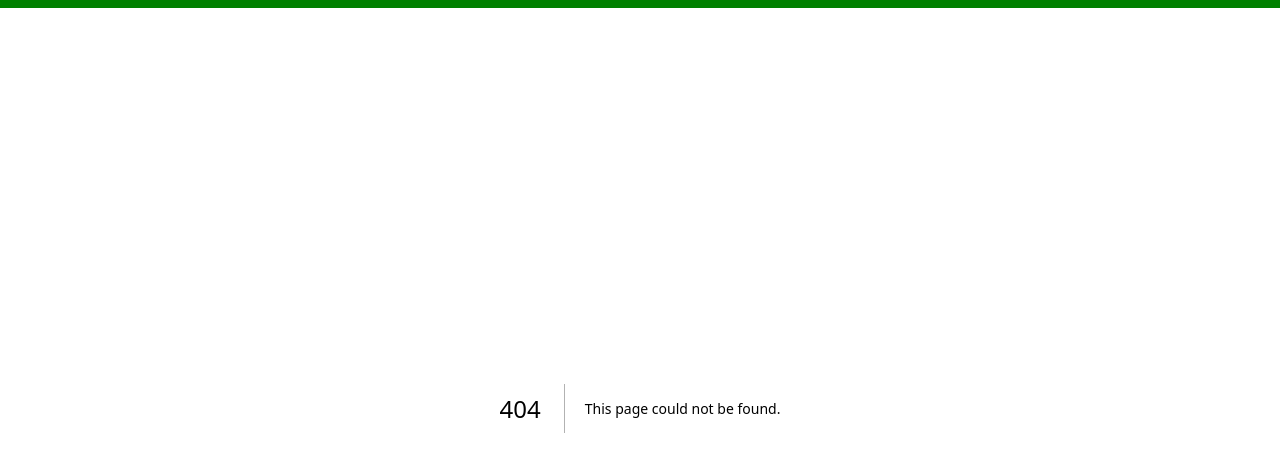
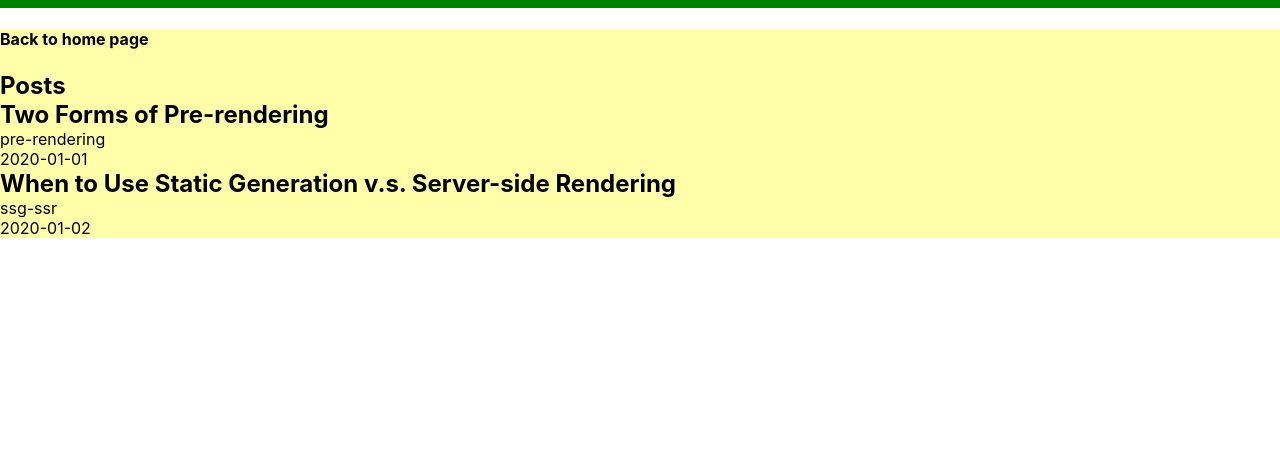
Before and after one commit to tshrv/nextjs-blog, a Next.js app: page /posts in a window 1280 px wide. Before the commit this address had no page. Shown: the top 472 px of the page. Built offline with nearby package versions, Linux system fonts and the light colour scheme.

Commit message:
posts list

```diff
--- a/components/navigation.jsx
+++ b/components/navigation.jsx
@@ -6,7 +6,7 @@
             <li><Link href='/'>Home</Link></li>
             <li><Link href='/about'>About me</Link></li>
             <li><Link href='/about/work'>Work Experience</Link></li>
-            <li><Link href='/blog'>Blog</Link></li>
+            <li><Link href='/posts'>Posts</Link></li>
         </ul>
     </nav>
 }
--- /dev/null
+++ b/lib/posts.js
@@ -0,0 +1,28 @@
+import fs from 'fs'
+import path from 'path'
+import matter from 'gray-matter'
+
+const postsDirectory = path.join(process.cwd(), 'posts')
+
+export function getPosts() {
+    const fileNames = fs.readdirSync(postsDirectory)
+    const postsData = fileNames.map((fileName) => {
+        const id = fileName.replace(/\.md$/, '')
+        const filePath = path.join(postsDirectory, fileName)
+        const fileContents = fs.readFileSync(filePath, 'utf-8')
+        const matterResult = matter(fileContents)
+
+        let postData = {
+            id,
+            ...matterResult.data
+        }
+        return postData
+
+    })
+    const sortedPostsData = postsData.sort((a, b) => {
+        if (a.date > b.date) return 1
+        else return -1
+    })
+    console.log(sortedPostsData)
+    return sortedPostsData
+}
--- a/package.json
+++ b/package.json
@@ -6,6 +6,8 @@
     "start": "next start"
   },
   "dependencies": {
+    "fs": "^0.0.1-security",
+    "gray-matter": "^4.0.3",
     "next": "latest",
     "react": "18.2.0",
     "react-dom": "18.2.0"
--- /dev/null
+++ b/pages/posts/index.jsx
@@ -0,0 +1,24 @@
+import Layout from "../../components/layout"
+import { getPosts } from "../../lib/posts"
+
+export default function PostList({posts}) {
+    console.log(posts)
+    return <Layout>
+        <section>
+            <h1>Posts</h1>
+            {posts.map((post) =>
+                <div key={post.id}>
+                    <h2>{post.title}</h2>
+                    <p>{post.id}</p>
+                    <p>{post.date}</p>
+                </div>
+            )}
+        </section>
+    </Layout>
+
+}
+
+export function getStaticProps(){
+    let posts = getPosts()
+    return {props: {posts,}}
+}
--- /dev/null
+++ b/posts/pre-rendering.md
@@ -0,0 +1,11 @@
+---
+title: 'Two Forms of Pre-rendering'
+date: '2020-01-01'
+---
+
+Next.js has two forms of pre-rendering: **Static Generation** and **Server-side Rendering**. The difference is in **when** it generates the HTML for a page.
+
+- **Static Generation** is the pre-rendering method that generates the HTML at **build time**. The pre-rendered HTML is then _reused_ on each request.
+- **Server-side Rendering** is the pre-rendering method that generates the HTML on **each request**.
+
+Importantly, Next.js lets you **choose** which pre-rendering form to use for each page. You can create a "hybrid" Next.js app by using Static Generation for most pages and using Server-side Rendering for others.
--- /dev/null
+++ b/posts/ssg-ssr.md
@@ -0,0 +1,19 @@
+---
+title: 'When to Use Static Generation v.s. Server-side Rendering'
+date: '2020-01-02'
+---
+
+We recommend using **Static Generation** (with and without data) whenever possible because your page can be built once and served by CDN, which makes it much faster than having a server render the page on every request.
+
+You can use Static Generation for many types of pages, including:
+
+- Marketing pages
+- Blog posts
+- E-commerce product listings
+- Help and documentation
+
+You should ask yourself: "Can I pre-render this page **ahead** of a user's request?" If the answer is yes, then you should choose Static Generation.
+
+On the other hand, Static Generation is **not** a good idea if you cannot pre-render a page ahead of a user's request. Maybe your page shows frequently updated data, and the page content changes on every request.
+
+In that case, you can use **Server-Side Rendering**. It will be slower, but the pre-rendered page will always be up-to-date. Or you can skip pre-rendering and use client-side JavaScript to populate data.
```
Also changed, not shown: 1 other file (tests, documents, lock files or other folders).
